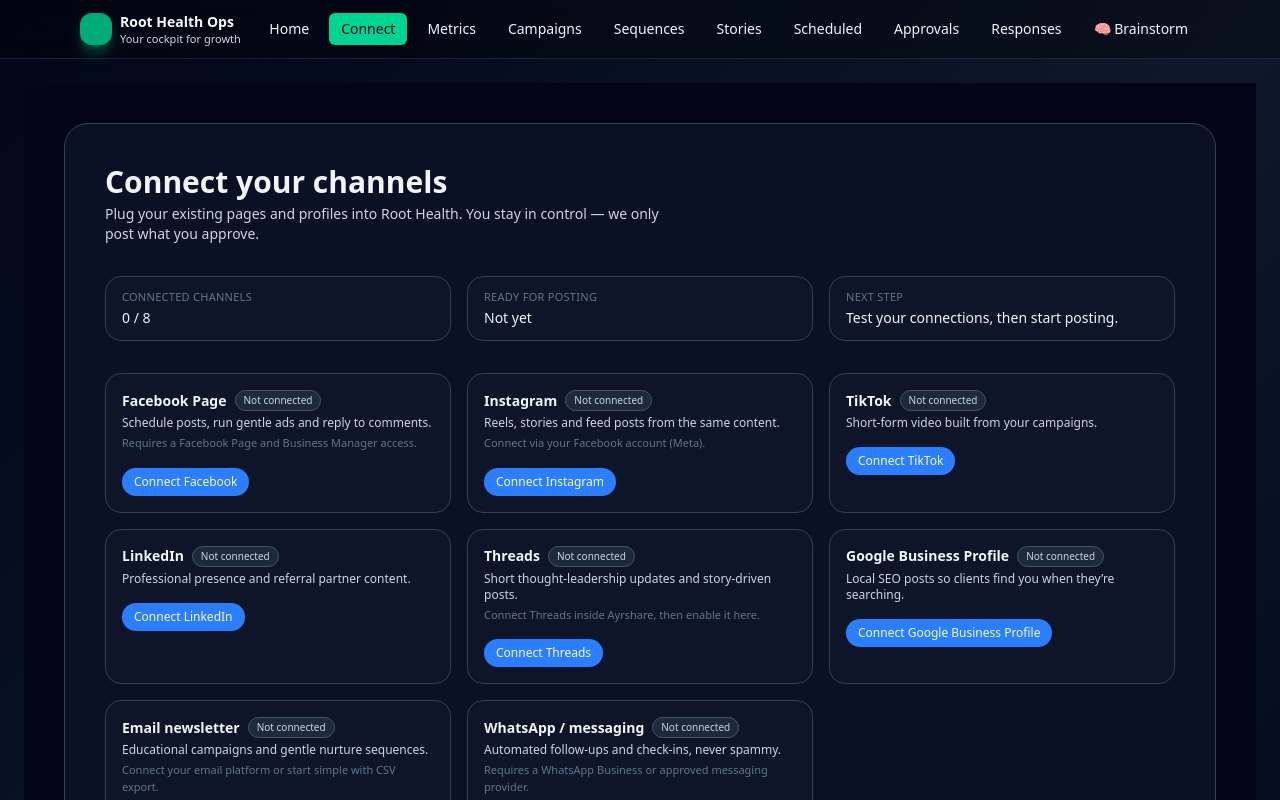
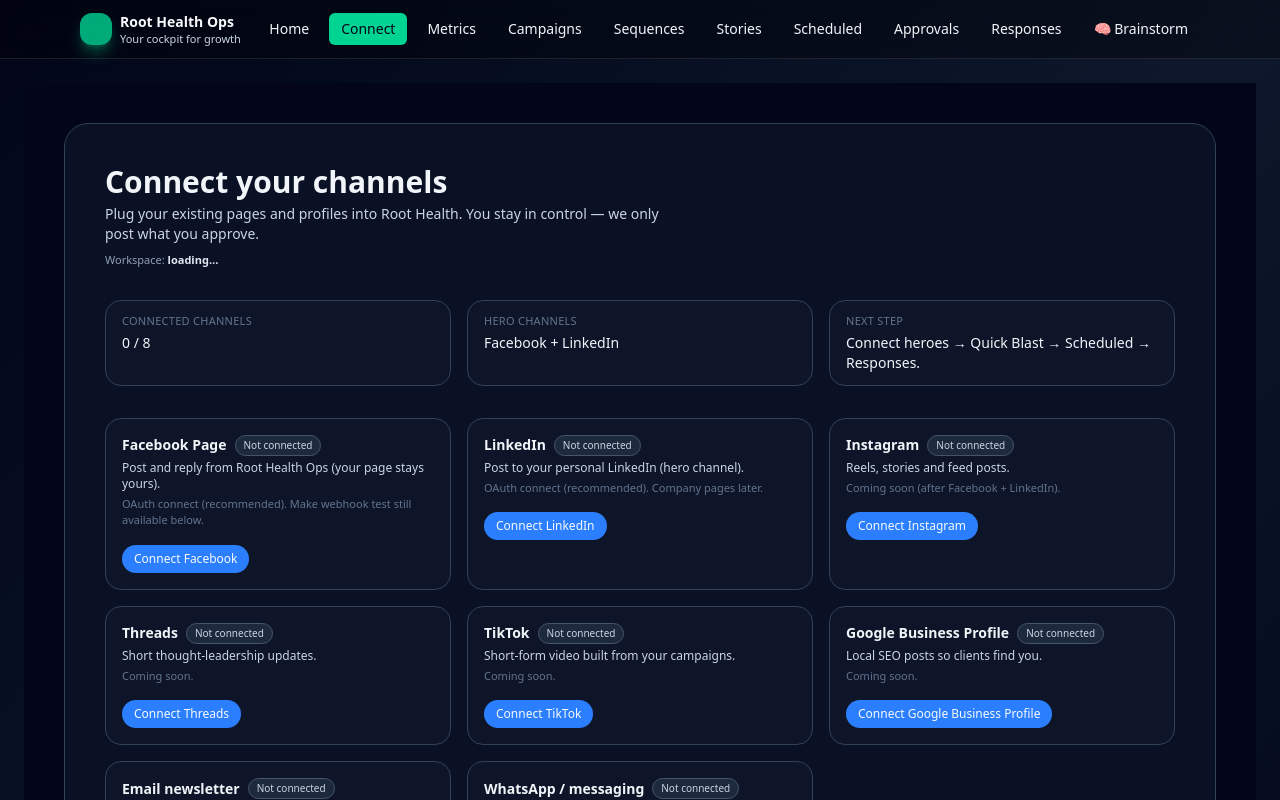
Before and after one commit to Hypnohippy/root-health-ops-dashboard1, a Next.js app: page /dashboard/connect in a window 1280 px wide. Shown: the top 800 px of the page. Built offline with nearby package versions, Linux system fonts and the light colour scheme; no server answers.

Commit message:
Update page.tsx

```diff
--- a/app/dashboard/connect/page.tsx
+++ b/app/dashboard/connect/page.tsx
@@ -32,25 +32,39 @@ type SocialAccountRow = {
   page_name: string | null;
 };
 
-const ORG_ID = "23a054db-7040-40b1-b193-2f43cfa139de";
-
-const STORAGE_KEY = "rh_connect_providers";
+const STORAGE_KEY = "rh_connect_providers_v2";
 
 const initialProviders: Provider[] = [
   {
     id: "facebook",
     name: "Facebook",
     label: "Facebook Page",
-    description: "Schedule posts, run gentle ads and reply to comments.",
-    hint: "Requires a Facebook Page and Business Manager access.",
+    description: "Post and reply from Root Health Ops (your page stays yours).",
+    hint: "OAuth connect (recommended). Make webhook test still available below.",
+    status: "disconnected",
+  },
+  {
+    id: "linkedin",
+    name: "LinkedIn",
+    label: "LinkedIn",
+    description: "Post to your personal LinkedIn (hero channel).",
+    hint: "OAuth connect (recommended). Company pages later.",
     status: "disconnected",
   },
   {
     id: "instagram",
     name: "Instagram",
     label: "Instagram",
-    description: "Reels, stories and feed posts from the same content.",
-    hint: "Connect via your Facebook account (Meta).",
+    description: "Reels, stories and feed posts.",
+    hint: "Coming soon (after Facebook + LinkedIn).",
+    status: "disconnected",
+  },
+  {
+    id: "threads",
+    name: "Threads",
+    label: "Threads",
+    description: "Short thought-leadership updates.",
+    hint: "Coming soon.",
     status: "disconnected",
   },
   {
@@ -58,28 +72,15 @@ const initialProviders: Provider[] = [
     name: "TikTok",
     label: "TikTok",
     description: "Short-form video built from your campaigns.",
-    status: "disconnected",
-  },
-  {
-    id: "linkedin",
-    name: "LinkedIn",
-    label: "LinkedIn",
-    description: "Professional presence and referral partner content.",
-    status: "disconnected",
-  },
-  {
-    id: "threads",
-    name: "Threads",
-    label: "Threads",
-    description: "Short thought-leadership updates and story-driven posts.",
-    hint: "Connect Threads inside Ayrshare, then enable it here.",
+    hint: "Coming soon.",
     status: "disconnected",
   },
   {
     id: "google",
     name: "Google Business Profile",
     label: "Google Business Profile",
-    description: "Local SEO posts so clients find you when they’re searching.",
+    description: "Local SEO posts so clients find you.",
+    hint: "Coming soon.",
     status: "disconnected",
   },
   {
@@ -87,7 +88,7 @@ const initialProviders: Provider[] = [
     name: "Email",
     label: "Email newsletter",
     description: "Educational campaigns and gentle nurture sequences.",
-    hint: "Connect your email platform or start simple with CSV export.",
+    hint: "Setup wizard (simple).",
     status: "disconnected",
   },
   {
@@ -95,17 +96,17 @@ const initialProviders: Provider[] = [
     name: "WhatsApp",
     label: "WhatsApp / messaging",
     description: "Automated follow-ups and check-ins, never spammy.",
-    hint: "Requires a WhatsApp Business or approved messaging provider.",
+    hint: "Coming soon.",
     status: "disconnected",
   },
 ];
 
-// Guided mode: no OAuth links yet
+// OAuth starts (we’ll add these routes next)
 const connectUrls: Record<ProviderId, string> = {
-  facebook: "#",
+  facebook: "/api/oauth/facebook/start",
+  linkedin: "/api/oauth/linkedin/start",
   instagram: "#",
   tiktok: "#",
-  linkedin: "#",
   threads: "#",
   google: "#",
   email: "/dashboard/connect/email/setup",
@@ -116,6 +117,9 @@ export default function DashboardConnectPage() {
   const [providers, setProviders] = useState<Provider[]>(initialProviders);
   const [busyProvider, setBusyProvider] = useState<ProviderId | null>(null);
 
+  // Workspace
+  const [organisationId, setOrganisationId] = useState<string | null>(null);
+
   // Facebook Test Post + Root Coach state
   const [testMessage, setTestMessage] = useState(
     "This is a test post from Root Health Ops Dashboard ✅"
@@ -125,12 +129,29 @@ export default function DashboardConnectPage() {
   const [testError, setTestError] = useState<string | null>(null);
   const [coachMessage, setCoachMessage] = useState<string | null>(null);
 
-  const loadSocialAccounts = async () => {
+  const resolveOrg = async () => {
+    const res = await fetch("/api/social-accounts", { method: "GET" });
+    const data: any = await res.json().catch(() => null);
+
+    const org =
+      typeof data?.organisationId === "string"
+        ? data.organisationId
+        : typeof data?.organisation_id === "string"
+        ? data.organisation_id
+        : null;
+
+    if (!org) throw new Error("Workspace not loaded yet. Please refresh.");
+    setOrganisationId(org);
+    return org;
+  };
+
+  const loadSocialAccounts = async (orgMaybe?: string) => {
     try {
+      const org = orgMaybe || organisationId || (await resolveOrg());
+
       const res = await fetch(
-  `/api/social-accounts?organisationId=${encodeURIComponent(ORG_ID)}`
-);
-
+        `/api/social-accounts?organisationId=${encodeURIComponent(org)}`
+      );
 
       if (!res.ok) {
         console.warn("[dashboard/connect] /api/social-accounts not ok", res.status);
@@ -145,6 +166,7 @@ export default function DashboardConnectPage() {
           const row = rows.find((r) => r.platform === p.id);
           if (!row) return p;
 
+          // If row exists, treat as connected (page_name helps display)
           return {
             ...p,
             status: "connected",
@@ -158,56 +180,37 @@ export default function DashboardConnectPage() {
   };
 
   useEffect(() => {
+    // restore UI state (purely cosmetic)
     try {
       const stored = window.localStorage.getItem(STORAGE_KEY);
       if (stored) {
         const parsed = JSON.parse(stored) as Provider[];
         if (Array.isArray(parsed) && parsed.length > 0) {
-          setProviders(parsed);
+          setProviders((prev) => {
+            // keep the new copy as the source of truth, but merge statuses
+            const map = new Map(parsed.map((x) => [x.id, x]));
+            return prev.map((p) => {
+              const old = map.get(p.id);
+              return old ? { ...p, status: old.status, accountName: old.accountName } : p;
+            });
+          });
         }
       }
-    } catch (err) {
-      console.warn("[dashboard/connect] failed to read localStorage", err);
+    } catch {
+      // ignore
     }
 
     void loadSocialAccounts();
+    // eslint-disable-next-line react-hooks/exhaustive-deps
   }, []);
 
   useEffect(() => {
     try {
       window.localStorage.setItem(STORAGE_KEY, JSON.stringify(providers));
-    } catch (err) {
-      console.warn("[dashboard/connect] failed to write localStorage", err);
+    } catch {
+      // ignore
     }
   }, [providers]);
-
-  const saveSocialAccount = async (
-    providerId: ProviderId,
-    pageId?: string,
-    pageName?: string
-  ) => {
-    try {
-      const res = await fetch("/api/social-accounts", {
-        method: "POST",
-        headers: { "Content-Type": "application/json" },
-        body: JSON.stringify({
-          platform: providerId,
-          pageId: pageId ?? null,
-          pageName: pageName ?? null,
-        }),
-      });
-
-      if (!res.ok) {
-        let body: any = null;
-        try {
-          body = await res.json();
-        } catch {}
-        console.error("[dashboard/connect] saveSocialAccount failed", res.status, body);
-      }
-    } catch (err) {
-      console.error("[dashboard/connect] failed to save social account", err);
-    }
-  };
 
   const deleteSocialAccount = async (providerId: ProviderId) => {
     try {
@@ -229,28 +232,34 @@ export default function DashboardConnectPage() {
     }
   };
 
-  const handleConnectClick = (provider: Provider) => {
+  const handleConnectClick = async (provider: Provider) => {
     const url = connectUrls[provider.id];
 
     if (!url || url === "#") {
       alert(
-        `Connection setup for ${provider.label} is currently guided.\n\n` +
-          `What to do:\n` +
-          `1) Connect the channel inside your Social Engine (admin).\n` +
-          `2) Come back here and press "Test connection".\n\n` +
-          `This avoids messy OAuth setups and keeps your data secure.\n`
+        `${provider.label} is coming soon.\n\n` +
+          `For now: Facebook + LinkedIn are the hero channels.\n` +
+          `We’ll roll the rest in once those are rock-solid.`
       );
       return;
     }
 
     setBusyProvider(provider.id);
-    window.location.href = url;
+
+    // Ensure org is resolved so OAuth start can attach it (query param)
+    let org: string | null = organisationId;
+    try {
+      org = org || (await resolveOrg());
+    } catch {
+      // ignore, OAuth route can also resolve single-tenant if needed
+    }
+
+    const finalUrl = org ? `${url}?organisationId=${encodeURIComponent(org)}` : url;
+    window.location.href = finalUrl;
   };
 
   const handleDisconnectClick = (provider: Provider) => {
-    if (!confirm(`Disconnect ${provider.label}? Root Health will stop posting to it.`)) {
-      return;
-    }
+    if (!confirm(`Disconnect ${provider.label}? Root Health will stop posting to it.`)) return;
 
     setProviders((prev) =>
       prev.map((p) =>
@@ -301,7 +310,6 @@ export default function DashboardConnectPage() {
         )
       );
 
-      await saveSocialAccount("facebook", undefined, "Your Facebook Page");
       await loadSocialAccounts();
     } catch (err: any) {
       const message = err?.message || "Something went wrong sending the test post.";
@@ -325,11 +333,6 @@ export default function DashboardConnectPage() {
   };
 
   const handleTestClick = (provider: Provider) => {
-    if (provider.id === "facebook") {
-      void sendFacebookTestPost();
-      return;
-    }
-
     setBusyProvider(provider.id);
     void loadSocialAccounts().finally(() => setBusyProvider(null));
   };
@@ -344,6 +347,12 @@ export default function DashboardConnectPage() {
               Plug your existing pages and profiles into Root Health. You stay in control —
               we only post what you approve.
             </p>
+            <div className="mt-2 text-[11px] text-slate-400">
+              Workspace:{" "}
+              <span className="text-slate-200 font-semibold">
+                {organisationId ? "loaded" : "loading…"}
+              </span>
+            </div>
           </div>
         </header>
 
@@ -353,10 +362,10 @@ export default function DashboardConnectPage() {
             value={`${providers.filter((p) => p.status === "connected").length} / ${providers.length}`}
           />
           <SummaryCard
-            label="Ready for posting"
-            value={providers.some((p) => p.status === "connected") ? "Yes" : "Not yet"}
+            label="Hero channels"
+            value="Facebook + LinkedIn"
           />
-          <SummaryCard label="Next step" value="Test your connections, then start posting." />
+          <SummaryCard label="Next step" value="Connect heroes → Quick Blast → Scheduled → Responses." />
         </section>
 
         <section className="grid gap-4 md:grid-cols-2 lg:grid-cols-3 mb-8">
@@ -365,7 +374,7 @@ export default function DashboardConnectPage() {
               key={provider.id}
               provider={provider}
               busy={busyProvider === provider.id}
-              onConnect={() => handleConnectClick(provider)}
+              onConnect={() => void handleConnectClick(provider)}
               onDisconnect={() => handleDisconnectClick(provider)}
               onTest={() => handleTestClick(provider)}
             />
@@ -376,12 +385,14 @@ export default function DashboardConnectPage() {
           <div>
             <h2 className="text-base md:text-lg font-semibold text-slate-50">Facebook Test Post</h2>
             <p className="text-[11px] md:text-xs text-slate-400">
-              Sends a live test payload to your Make webhook.
+              Sends a live test payload to your Make webhook (legacy bridge).
             </p>
           </div>
 
           <div className="space-y-2">
-            <label className="block text-[11px] font-medium text-slate-300">Test message content</label>
+            <label className="block text-[11px] font-medium text-slate-300">
+              Test message content
+            </label>
             <textarea
               className="w-full min-h-[100px] rounded-lg border border-slate-700 bg-slate-950 px-3 py-2 text-sm outline-none focus:border-emerald-500 focus:ring-1 focus:ring-emerald-500"
               value={testMessage}
@@ -479,7 +490,7 @@ function ProviderCard({
               onClick={onTest}
               className="rounded-full border border-emerald-500/70 bg-emerald-500/10 px-3 py-1.5 text-xs font-medium text-emerald-100 hover:bg-emerald-500/20"
             >
-              Test connection
+              Refresh status
             </button>
             <button
               type="button"
@@ -524,7 +535,9 @@ function StatusPill({ status }: { status: ConnectionStatus }) {
   }
 
   return (
-    <span className={`inline-flex items-center rounded-full border px-2 py-0.5 text-[10px] font-medium ${color}`}>
+    <span
+      className={`inline-flex items-center rounded-full border px-2 py-0.5 text-[10px] font-medium ${color}`}
+    >
       {text}
     </span>
   );
```
